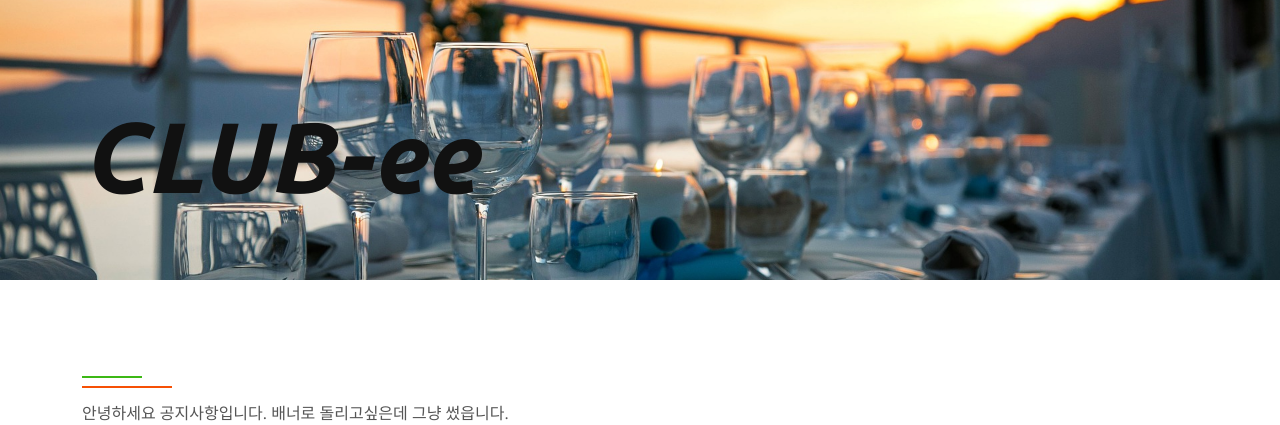
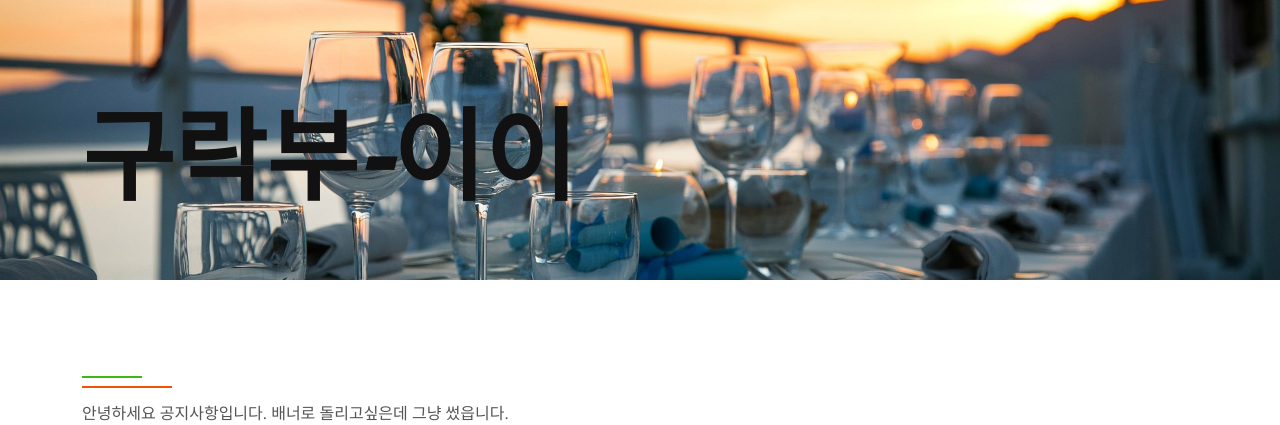
Before and after one commit to CLUB-ee/cakd_erp, a Django app: page /kiosk/ in a window 1280 px wide. Shown: the top 425 px of the page. Run offline with Django 3.2, Linux system fonts and the light colour scheme; some libraries are stand-ins or nearby versions.

Commit message:
kiosk culb ee

```diff
--- a/kiosk/templates/kiosk/kiosk.html
+++ b/kiosk/templates/kiosk/kiosk.html
@@ -3,7 +3,7 @@
 
 <head>
     <meta charset="utf-8">
-    <title>Foody - Organic Food Website Template</title>
+    <title>CLUB-ee</title>
     <meta content="width=device-width, initial-scale=1.0" name="viewport">
     <meta content="" name="keywords">
     <meta content="" name="description">
@@ -61,7 +61,7 @@
     <!-- Page Header Start -->
     <div id='title' class="container-fluid  mb-5 wow fadeIn" data-wow-delay="0.1s">
         <div class="container">
-            <h1 id='tt' class="display-3 mb-3 animated slideInDown" >CLUB-ee</h1>
+            <h1 id='tt' class="display-3 mb-3 animated slideInDown" >구락부-이이</h1>
         </div>
     </div>
 
```
